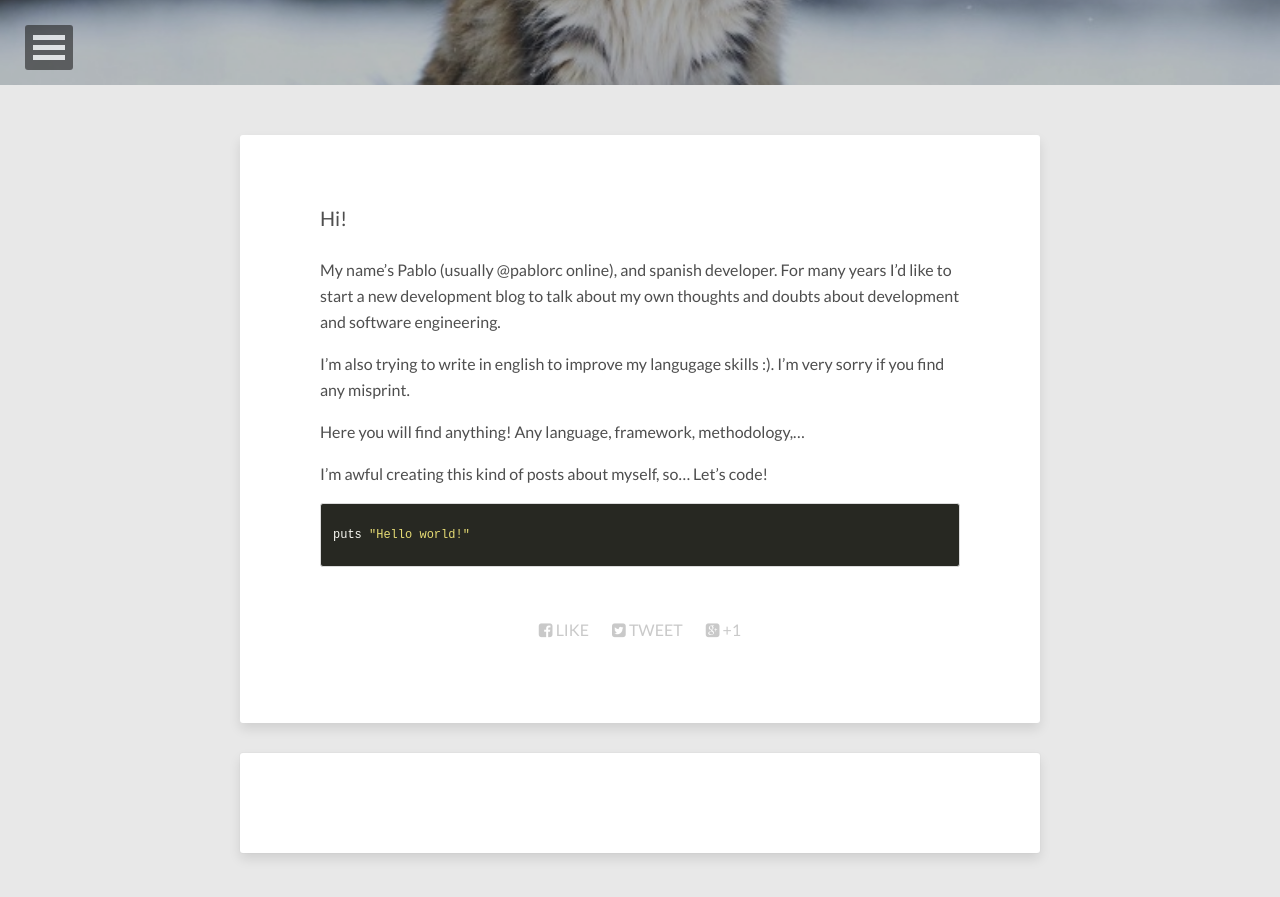
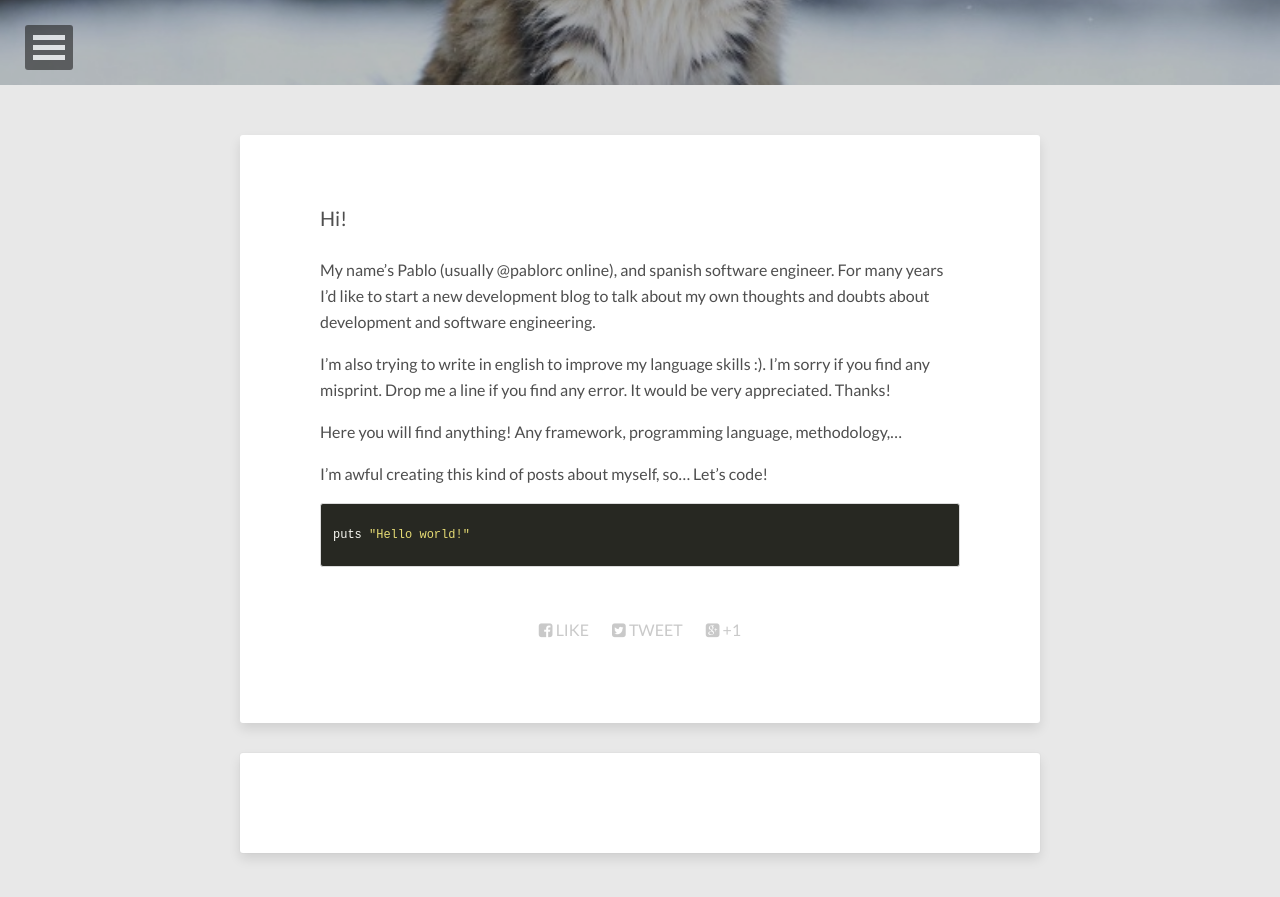
Before and after one commit to pablorc/blag, a Jekyll site: the page built from _posts/2015-03-04-welcome-to-jekyll.markdown, in a window 1280 px wide and 900 px high, scrolled down 315 px. Shown: the top 897 px of the window. Built offline with Jekyll 4.4.1, drawn with Linux system fonts in a browser that asks for light colours; nearby versions of some CDN libraries; comment, search, counter and statistics services are not loaded.

Commit message:
English fixes

```diff
--- a/_posts/2015-03-04-welcome-to-jekyll.markdown
+++ b/_posts/2015-03-04-welcome-to-jekyll.markdown
@@ -9,11 +9,11 @@ image:
 
 Hi!
 
-My name's Pablo (usually @pablorc online), and spanish developer. For many years I'd like to start a new development blog to talk about my own thoughts and doubts about development and software engineering.
+My name's Pablo (usually @pablorc online), and spanish software engineer. For many years I'd like to start a new development blog to talk about my own thoughts and doubts about development and software engineering.
 
-I'm also trying to write in english to improve my langugage skills :). I'm very sorry if you find any misprint.
+I'm also trying to write in english to improve my language skills :). I'm sorry if you find any misprint. Drop me a line if you find any error. It would be very appreciated. Thanks!
 
-Here you will find anything! Any language, framework, methodology,...
+Here you will find anything! Any framework, programming language, methodology,...
 
 I'm awful creating this kind of posts about myself, so... Let's code!
 
```
